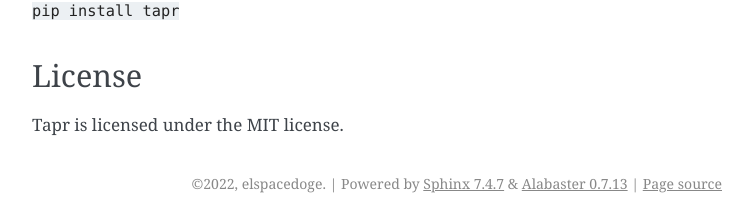
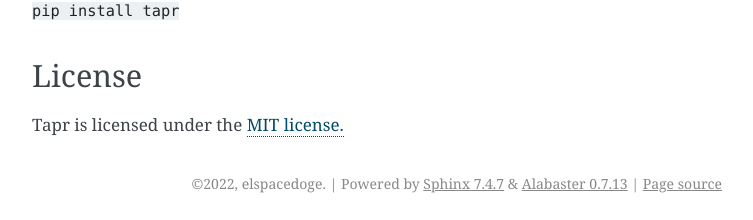
Before and after one commit to thecodedog/tapr, a Sphinx documentation site: the page built from docs/source/index.rst, in a window 1280 px wide and 900 px high, scrolled down 1642 px. Shown: the part 677-897 px from the top of the window, without its empty margins (388-1141 px from the left). Built offline with Sphinx 7.4.7, drawn with Linux system fonts in a browser that asks for light colours; part of the change alters nothing that is shown.

```diff
--- a/docs/source/index.rst
+++ b/docs/source/index.rst
@@ -107,4 +107,4 @@ Installation
 
 License
 -------
-|project| is licensed under the MIT license.
+|project| is licensed under the `MIT license. <https://bitbucket.org/elspacedoge/tapr/src/master/LICENSE>`_
```
